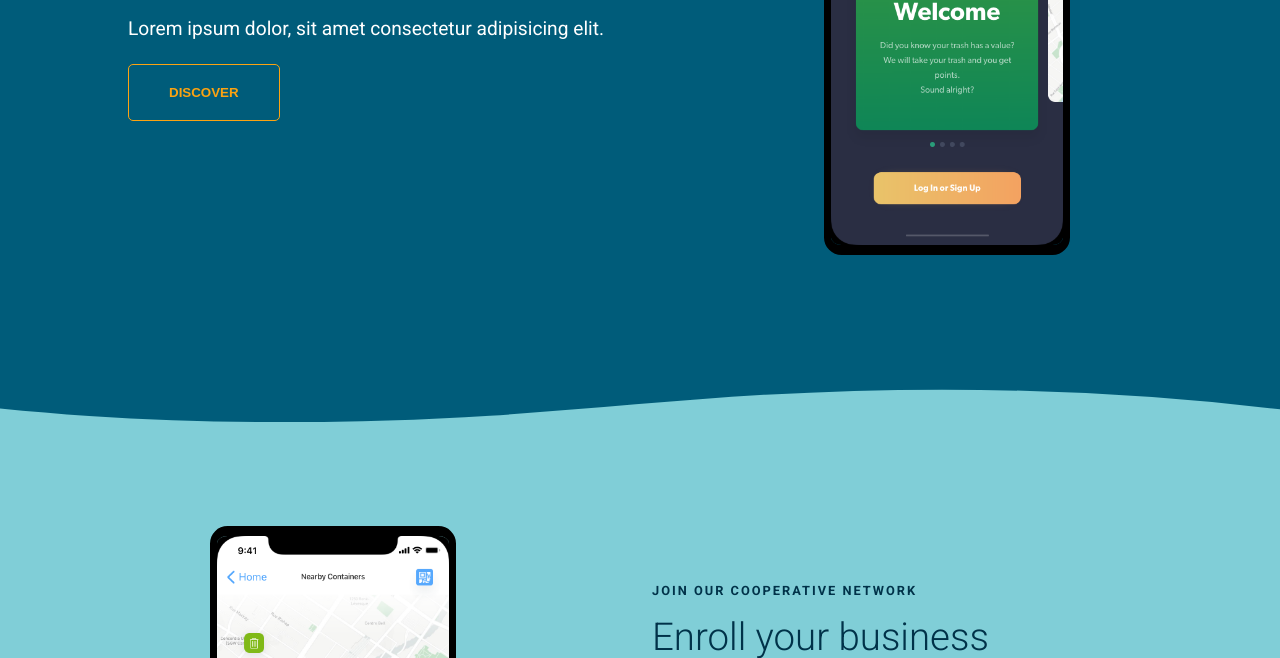
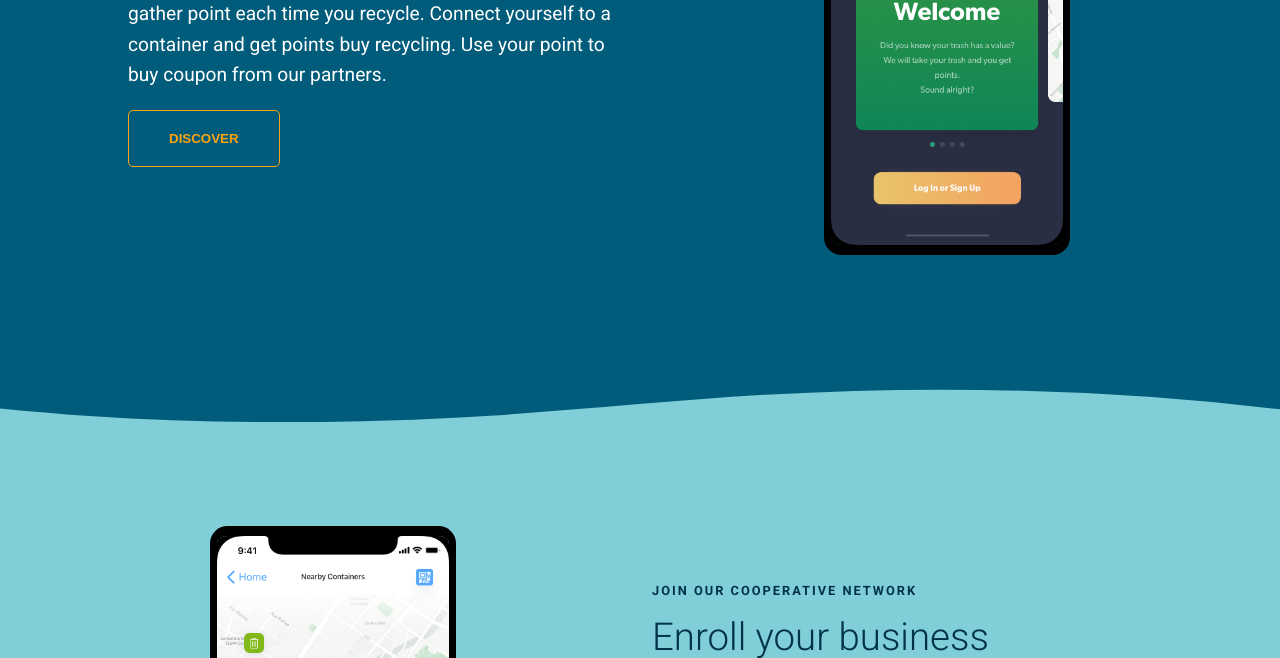
Before and after one commit to lvigerust/Final-Project, a plain HTML site: page index.html in a window 1280 px wide. Shown: the part 442-1100 px from the top of the page. Drawn offline with Linux system fonts and the light colour scheme.

Commit message:
Update index.html

```diff
--- a/index.html
+++ b/index.html
@@ -41,7 +41,8 @@
                 <div class="column column--text">
                     <h6 class="section__description"></h6>
                     <h4 class="section__title"><span>Download our app</span><br>Gather Points by Recycling!</h4>
-                    <p class="section__text">Lorem ipsum dolor, sit amet consectetur adipisicing elit.</p>
+                    <p class="section__text">Be rewarded to help the planet. With our app, you will gather point each time you recycle.
+					Connect yourself to a container and get points buy recycling. Use your point to buy coupon from our partners.</p>
                     <!-- <ul class="section__benefits">
                         <li class="section__benefits__points">Point 1</li>
                         <li class="section__benefits__points">Point 1</li>
```
